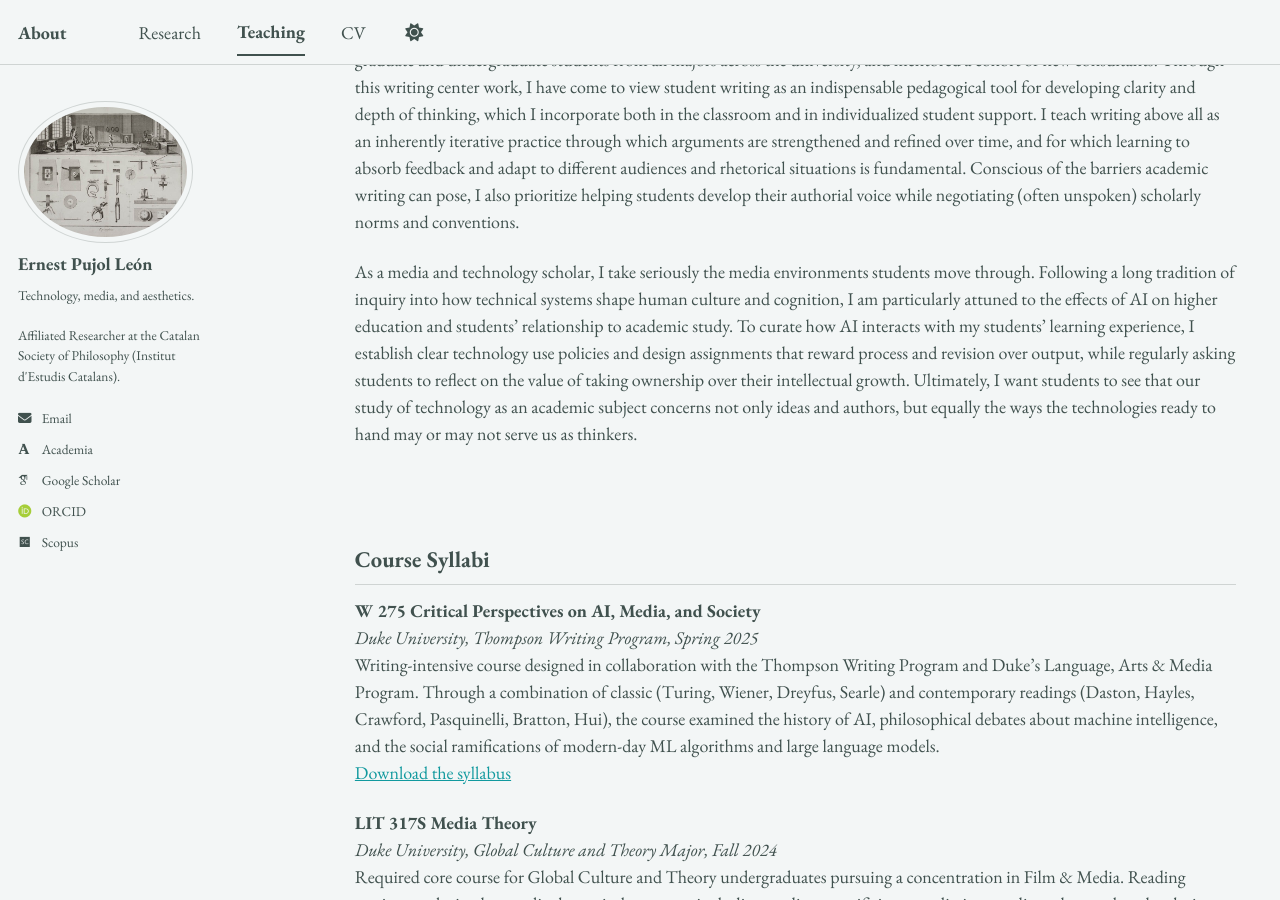
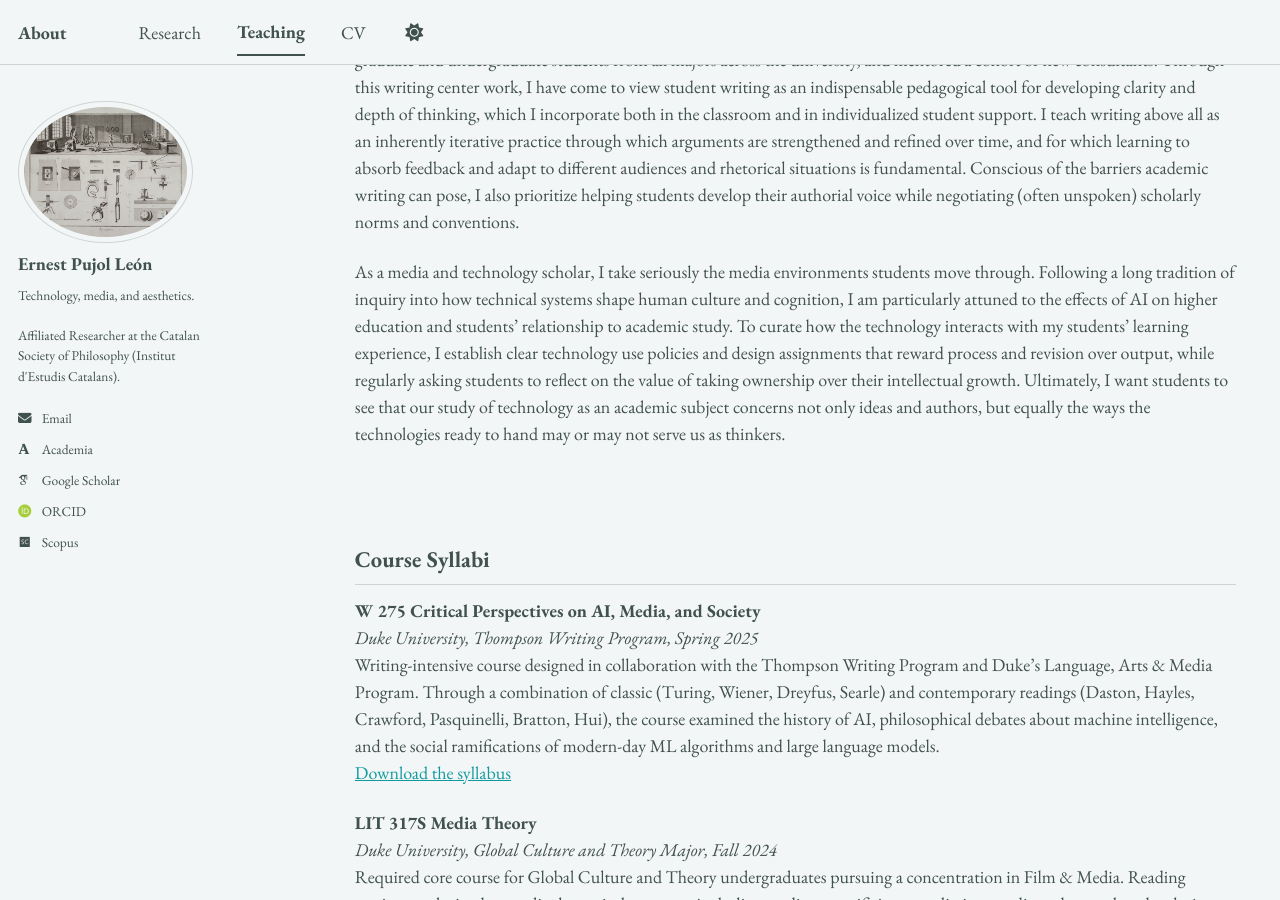
Before and after one commit to epujol90/epujol90.github.io, a Jekyll site: the page built from _pages/teaching.md, in a window 1280 px wide and 900 px high, scrolled down 548 px. Built offline with Jekyll 4.4.1, drawn with Linux system fonts in a browser that asks for light colours; some web fonts are replaced; a script bundle is joined from its source files by our own code; library files that are not in the unit come from our copies.

Commit message:
Update teaching.md

```diff
--- a/_pages/teaching.md
+++ b/_pages/teaching.md
@@ -11,7 +11,7 @@ My teaching experience includes both classroom instruction and writing center pr
 
 Beyond traditional coursework, my teaching is deeply indebted to my writing center experience. During my last two years at Duke, I worked as a writing consultant at the Thompson Writing Studio, where I led over 300 one-on-one consultations with graduate and undergraduate students from all majors across the university, and mentored a cohort of new consultants. Through this writing center work, I have come to view student writing as an indispensable pedagogical tool for developing clarity and depth of thinking, which I incorporate both in the classroom and in individualized student support. I teach writing above all as an inherently iterative practice through which arguments are strengthened and refined over time, and for which learning to absorb feedback and adapt to different audiences and rhetorical situations is fundamental. Conscious of the barriers academic writing can pose, I also prioritize helping students develop their authorial voice while negotiating (often unspoken) scholarly norms and conventions.
 
-As a media and technology scholar, I take seriously the media environments students move through. Following a long tradition of inquiry into how technical systems shape human culture and cognition, I am particularly attuned to the effects of AI on higher education and students’ relationship to academic study. To curate how AI interacts with my students’ learning experience, I establish clear technology use policies and design assignments that reward process and revision over output, while regularly asking students to reflect on the value of taking ownership over their intellectual growth. Ultimately, I want students to see that our study of technology as an academic subject concerns not only ideas and authors, but equally the ways the technologies ready to hand may or may not serve us as thinkers.
+As a media and technology scholar, I take seriously the media environments students move through. Following a long tradition of inquiry into how technical systems shape human culture and cognition, I am particularly attuned to the effects of AI on higher education and students’ relationship to academic study. To curate how the technology interacts with my students’ learning experience, I establish clear technology use policies and design assignments that reward process and revision over output, while regularly asking students to reflect on the value of taking ownership over their intellectual growth. Ultimately, I want students to see that our study of technology as an academic subject concerns not only ideas and authors, but equally the ways the technologies ready to hand may or may not serve us as thinkers.
 <br>
 <br>
 <br>
```
